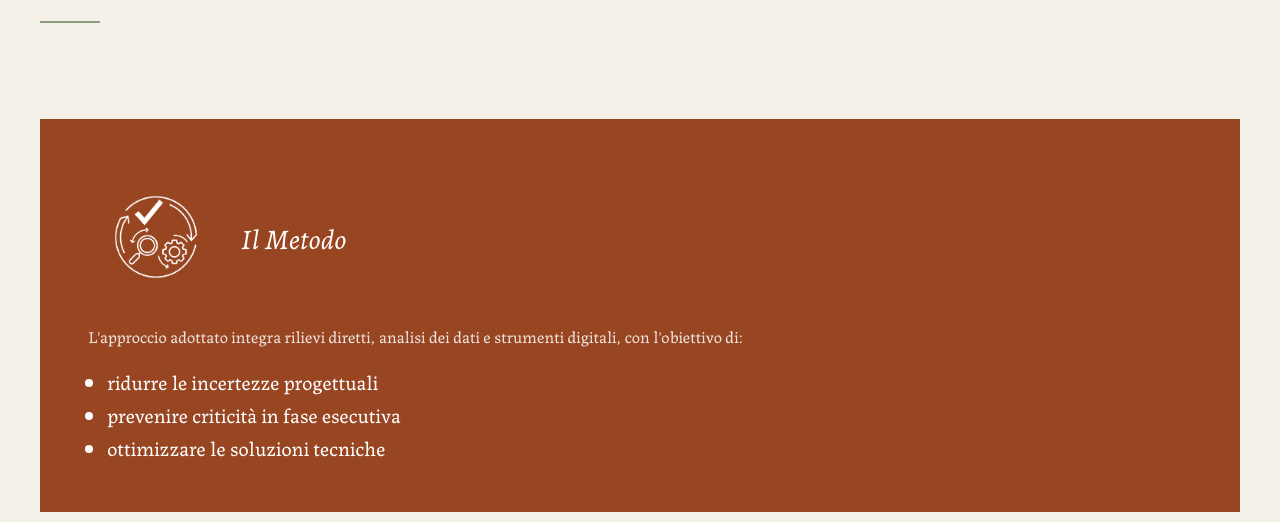
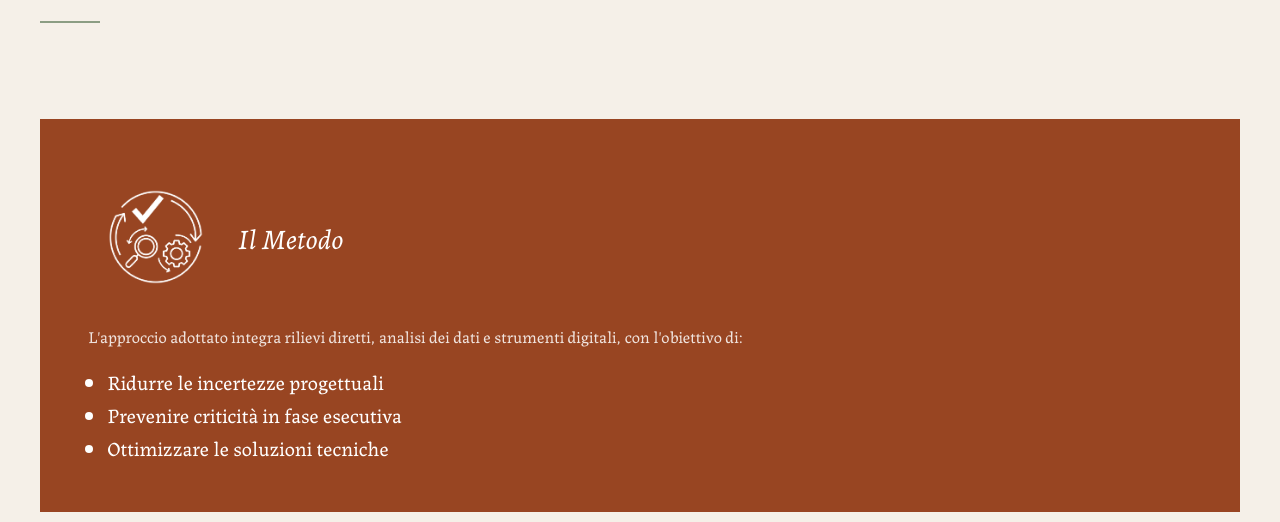
Before and after one commit to edoardo-nicoli03/Francesco_Facchini.website, a plain HTML site: page sito_Francesco_Facchini/index.html in a window 1280 px wide. Shown: the part 1332-1854 px from the top of the page. Drawn offline with Linux system fonts and the light colour scheme.

Commit message:
Ridimensionamento icone

```diff
--- a/sito_Francesco_Facchini/index.html
+++ b/sito_Francesco_Facchini/index.html
@@ -83,9 +83,9 @@
                                 L'approccio adottato integra rilievi diretti, analisi dei dati e strumenti digitali, con l'obiettivo di:
                             </p>
                             <ul class="project-list">
-                                <li>ridurre le incertezze progettuali</li>
-                                <li>prevenire criticità in fase esecutiva</li>
-                                <li>ottimizzare le soluzioni tecniche</li>
+                                <li>Ridurre le incertezze progettuali</li>
+                                <li>Prevenire criticità in fase esecutiva</li>
+                                <li>Ottimizzare le soluzioni tecniche</li>
                             </ul>
                         </div>
                     </div>
--- a/sito_Francesco_Facchini/styles.css
+++ b/sito_Francesco_Facchini/styles.css
@@ -567,7 +567,10 @@ DI COSA MI OCCUPO
     transform: scale(1.6);
 }
 
-
+.icon--metodo{
+    transform: scale(1.8);
+    margin-right: -3px;
+}
 
 
 
@@ -690,7 +693,7 @@ DI COSA MI OCCUPO
     color: rgba(255, 255, 255, 0.7);
     margin-top: var(--space-lg);
     font-size: 1rem;
-}
+}i
 
 .contatti-links {
     display: flex;
```
